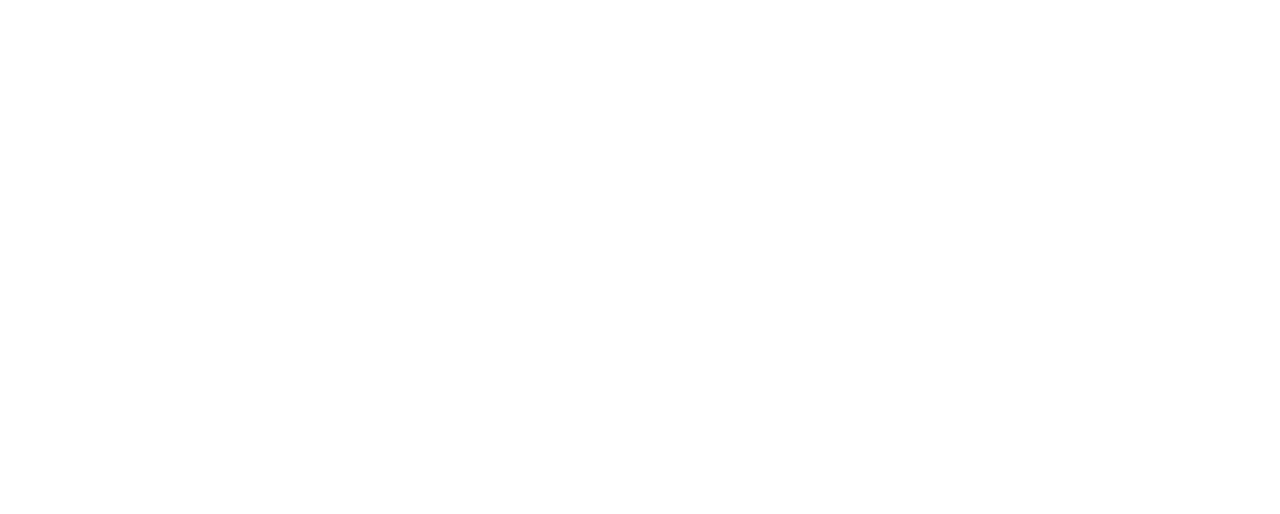
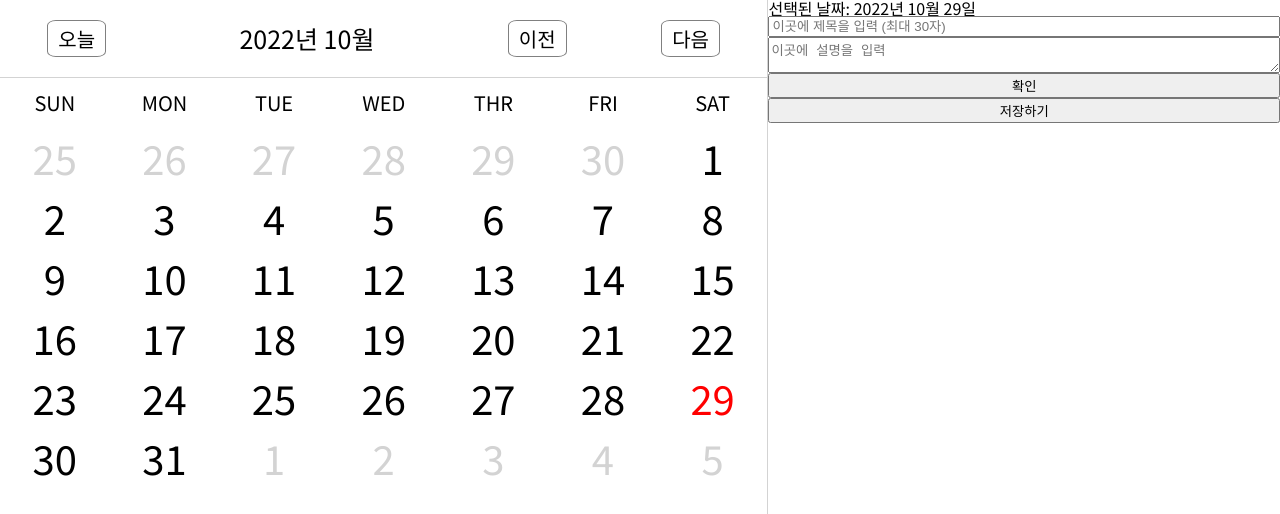
Before and after one commit to dongtimes2/My_Diary_Frontend, a React (Create React App) app: page /schedule in a window 1280 px wide. Shown: the top 514 px of the page. Built offline with nearby package versions, Linux system fonts and the light colour scheme.

Commit message:
feat: todo list 기본적인 기능 구현 완료

```diff
--- a/package.json
+++ b/package.json
@@ -13,6 +13,7 @@
     "recoil": "^0.7.6",
     "styled-components": "^5.3.6",
     "styled-reset": "^4.4.2",
+    "uuid": "^9.0.0",
     "web-vitals": "^2.1.4"
   },
   "scripts": {
--- a/src/App.js
+++ b/src/App.js
@@ -1,9 +1,11 @@
 import GlobalStyles from './components/GlobalStyles';
+import Schedule from './pages/Schedule';
 
 function App() {
   return (
     <>
       <GlobalStyles />
+      <Schedule />
     </>
   );
 }
--- /dev/null
+++ b/src/components/Todo.js
@@ -0,0 +1,170 @@
+import { useState } from 'react';
+import { useRecoilValue } from 'recoil';
+import styled from 'styled-components';
+import { v4 as uuidv4 } from 'uuid';
+
+import selectedDateState from '../recoil/dateState';
+
+const Todo = () => {
+  const [title, setTitle] = useState('');
+  const [content, setContent] = useState('');
+  const [todoList, setTodoList] = useState([]);
+
+  const selectedDate = useRecoilValue(selectedDateState);
+
+  const handleInputTitle = (event) => {
+    setTitle(event.target.value);
+  };
+
+  const handleInputContent = (event) => {
+    setContent(event.target.value);
+  };
+
+  const handleEnterKeyDown = (event) => {
+    if (event.keyCode === 13) {
+      handleCreateTodo();
+    }
+  };
+
+  const handleSavetodo = () => {};
+
+  const handleCreateTodo = () => {
+    if (title.length) {
+      const newTodoElement = {
+        id: uuidv4(),
+        date: `${selectedDate.year}-${selectedDate.month}-${selectedDate.date}`,
+        title,
+        content,
+        isChecked: false,
+      };
+
+      setTitle('');
+      setContent('');
+      setTodoList((prev) => {
+        return [...prev, newTodoElement];
+      });
+    } else {
+      window.alert('메모를 입력하세요');
+    }
+  };
+
+  const handleDeleteTodo = (index) => {
+    setTodoList([...todoList.filter((_, idx) => idx !== index)]);
+  };
+
+  const handleCheckTodo = (index) => {
+    const newTodoList = [...todoList];
+    newTodoList[index].isChecked = newTodoList[index].isChecked ? false : true;
+
+    setTodoList([...newTodoList]);
+  };
+
+  return (
+    <>
+      <div>
+        선택된 날짜: {selectedDate.year}년 {selectedDate.month}월{' '}
+        {selectedDate.date}일
+      </div>
+
+      <input
+        value={title}
+        onChange={handleInputTitle}
+        onKeyDown={handleEnterKeyDown}
+        placeholder="이곳에 제목을 입력 (최대 30자)"
+        maxLength="30"
+      />
+      <textarea
+        value={content}
+        onChange={handleInputContent}
+        placeholder="이곳에 설명을 입력"
+      />
+
+      <button type="button" onClick={handleCreateTodo}>
+        확인
+      </button>
+
+      <ul>
+        {todoList.map((todo, index) => (
+          <TodoItem key={todo.id}>
+            <div className="checkbox-area">
+              <input
+                type="checkbox"
+                onChange={() => handleCheckTodo(index)}
+                checked={todo.isChecked}
+              />
+            </div>
+
+            <ContentBox className="content-area" isChecked={todo.isChecked}>
+              {todo.title}
+            </ContentBox>
+
+            <div className="button-area">
+              <div className="detail-button-area">
+                {todo.content && <button>상세</button>}
+              </div>
+              <div className="delete-button-area">
+                <button type="button" onClick={() => handleDeleteTodo(index)}>
+                  삭제
+                </button>
+              </div>
+            </div>
+          </TodoItem>
+        ))}
+      </ul>
+
+      <button type="button" onClick={handleSavetodo}>
+        저장하기
+      </button>
+    </>
+  );
+};
+
+const TodoItem = styled.li`
+  display: flex;
+  width: 100%;
+  padding: 5px 0;
+
+  .checkbox-area {
+    display: flex;
+    justify-content: center;
+    align-items: center;
+    flex-basis: 5%;
+
+    & > input {
+      width: 100%;
+      height: 100%;
+      margin: 0;
+    }
+  }
+
+  .button-area {
+    display: flex;
+    justify-content: center;
+    align-items: center;
+    flex-basis: 15%;
+
+    .detail-button-area {
+      display: flex;
+      flex-basis: 50%;
+    }
+
+    .delete-button-area {
+      display: flex;
+      flex-basis: 50%;
+    }
+  }
+`;
+
+const ContentBox = styled.div`
+  flex-basis: 80%;
+  width: 100px;
+  font-size: 17px;
+  white-space: nowrap;
+  overflow: hidden;
+  text-overflow: ellipsis;
+  padding: 5px;
+  text-decoration: ${(props) => props.isChecked && 'line-through'};
+  color: ${(props) => props.isChecked && 'lightgray'};
+`;
+
+export default Todo;
--- /dev/null
+++ b/src/pages/Schedule.js
@@ -0,0 +1,45 @@
+import styled from 'styled-components';
+
+import Calendar from '../components/Calendar';
+import Todo from '../components/Todo';
+const Schedule = () => {
+  return (
+    <>
+      <ScheduleBox>
+        <CalendarBox>
+          <Calendar />
+        </CalendarBox>
+        <TodoBox>
+          <Todo />
+        </TodoBox>
+      </ScheduleBox>
+    </>
+  );
+};
+
+const ScheduleBox = styled.div`
+  display: flex;
+  width: 100vw;
+  height: 100vh;
+`;
+
+const CalendarBox = styled.div`
+  display: flex;
+  flex-direction: column;
+  flex-basis: 60%;
+
+  -webkit-user-select: none;
+  -moz-user-select: none;
+  -ms-user-select: none;
+  user-select: none;
+`;
+
+const TodoBox = styled.div`
+  display: flex;
+  flex-direction: column;
+  flex-basis: 40%;
+  height: 100%;
+  border-left: 1px solid lightgray;
+`;
+
+export default Schedule;
```
Also changed, not shown: 1 other file (tests, documents, lock files or other folders).
